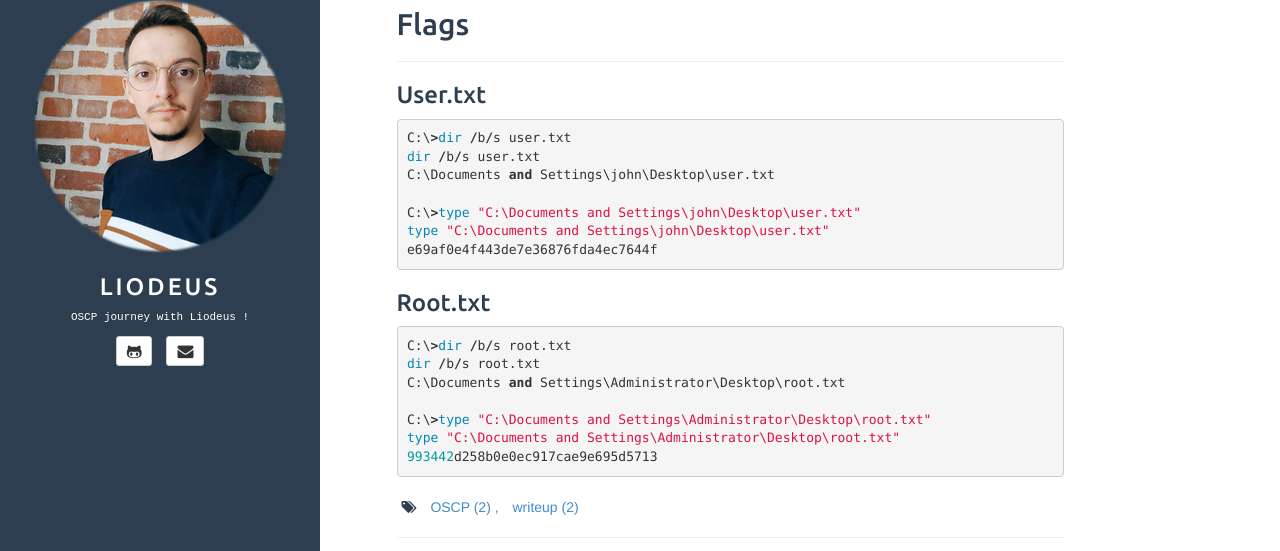
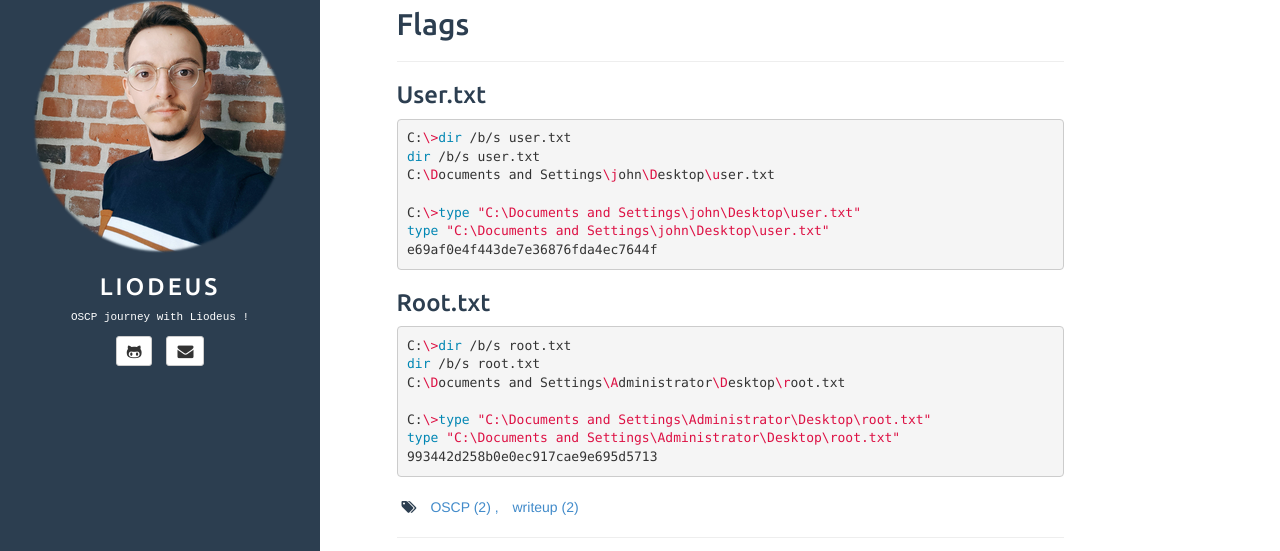
Before and after one commit to Liodeus/liodeus.github.io, a Jekyll site: the page built from _posts/2020-07-16-legacy.md, in a window 1280 px wide and 900 px high, scrolled down 4846 px. Shown: the part 130-681 px from the top of the window. Built offline with Jekyll 4.4.1, drawn with Linux system fonts in a browser that asks for light colours.

Commit message:
Update 2020-07-16-legacy.md

````diff
--- a/_posts/2020-07-16-legacy.md
+++ b/_posts/2020-07-16-legacy.md
@@ -234,7 +234,7 @@ So we have "root" access, nice !
 
 ### User.txt
 
-```python
+```bash
 C:\>dir /b/s user.txt
 dir /b/s user.txt
 C:\Documents and Settings\john\Desktop\user.txt
@@ -246,7 +246,7 @@ e69af0e4f443de7e36876fda4ec7644f
 
 ### Root.txt
 
-```python
+```bash
 C:\>dir /b/s root.txt
 dir /b/s root.txt
 C:\Documents and Settings\Administrator\Desktop\root.txt
````
